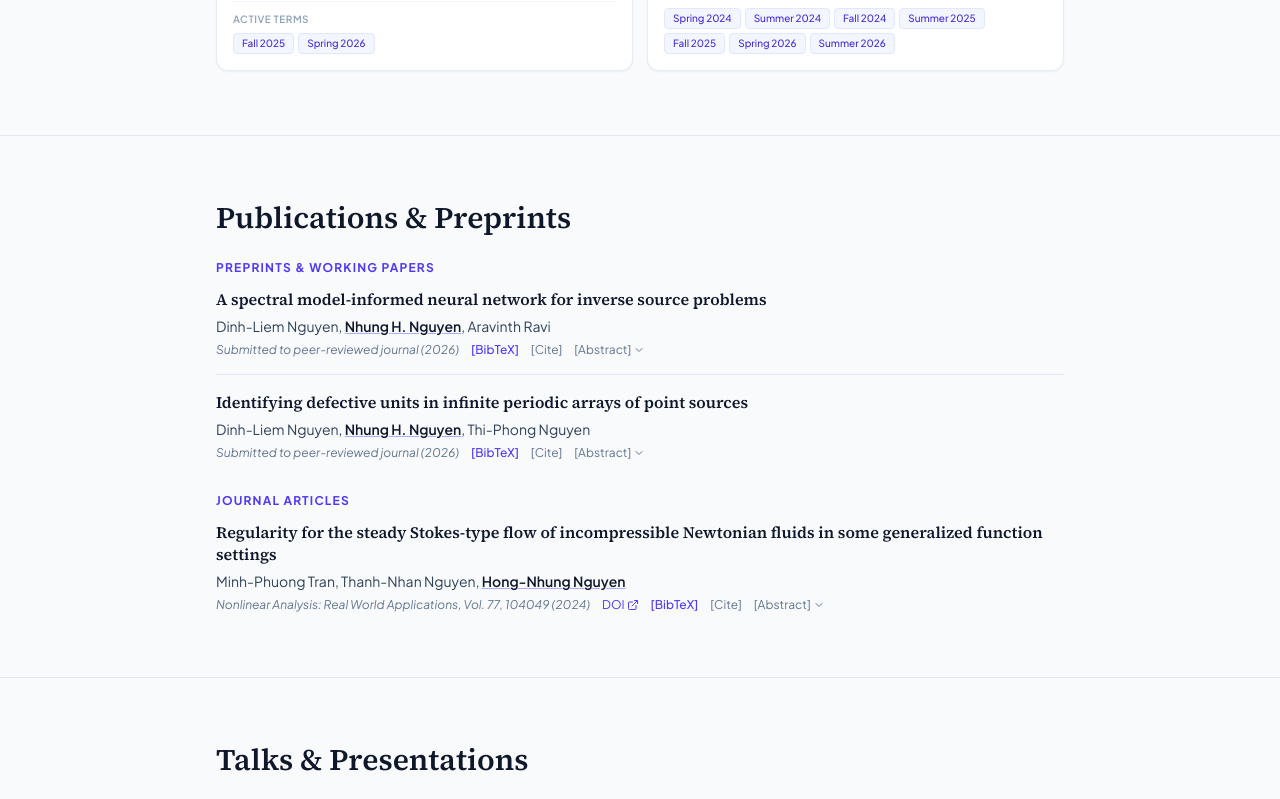
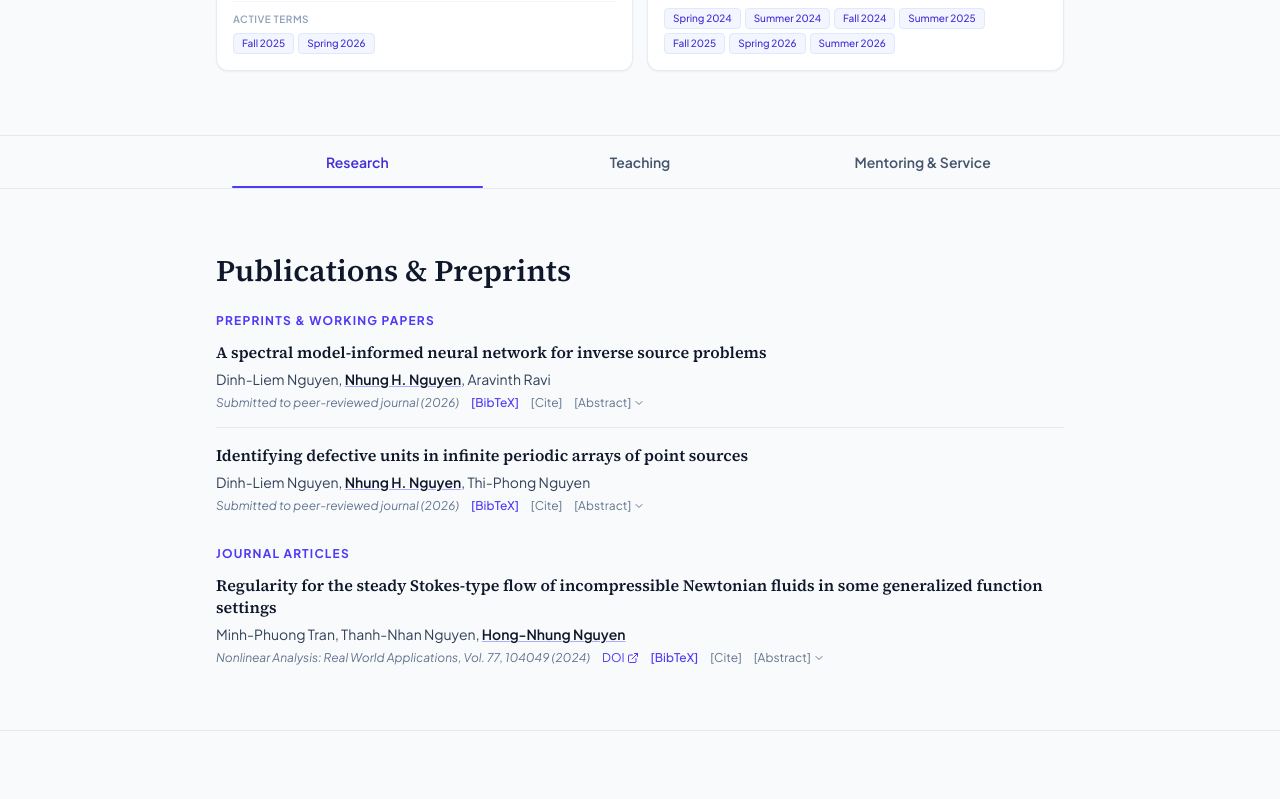
Before and after one commit to nhungnh-dot/nhungnh-dot.github.io, a React (Vite) app: page / in a window 1280 px wide. Shown: the part 1260-2059 px from the top of the page. Built offline with nearby package versions, Linux system fonts and the light colour scheme.

Commit message:
Add academic content tabs

```diff
--- a/src/App.tsx
+++ b/src/App.tsx
@@ -11,6 +11,14 @@ import { BibtexModal } from './components/BibtexModal';
 import { CvModal } from './components/CvModal';
 import { Publication } from './types';
 
+type AcademicTab = 'research' | 'teaching' | 'mentoring';
+
+const ACADEMIC_TABS: Array<{ id: AcademicTab; label: string }> = [
+  { id: 'research', label: 'Research' },
+  { id: 'teaching', label: 'Teaching' },
+  { id: 'mentoring', label: 'Mentoring & Service' },
+];
+
 export default function App() {
   const [isDark, setIsDark] = useState<boolean>(() => {
     if (typeof window !== 'undefined') {
@@ -23,6 +31,7 @@ export default function App() {
 
   const [selectedBibtexPub, setSelectedBibtexPub] = useState<Publication | null>(null);
   const [isCvModalOpen, setIsCvModalOpen] = useState<boolean>(false);
+  const [activeAcademicTab, setActiveAcademicTab] = useState<AcademicTab>('research');
 
   // Apply dark mode class to document
   useEffect(() => {
@@ -66,15 +75,77 @@ export default function App() {
 
         <EducationEmployment />
 
-        <ResearchPublications
-          onOpenBibtex={(pub) => setSelectedBibtexPub(pub)}
-        />
+        <div className="sticky top-16 z-30 border-b border-slate-200 bg-slate-50/95 backdrop-blur-md dark:border-slate-800 dark:bg-slate-950/95 no-print">
+          <div
+            className="max-w-4xl mx-auto px-4 sm:px-6 overflow-x-auto"
+            role="tablist"
+            aria-label="Academic work"
+          >
+            <div className="flex min-w-max sm:min-w-0 sm:grid sm:grid-cols-3">
+              {ACADEMIC_TABS.map((tab) => {
+                const isActive = activeAcademicTab === tab.id;
 
-        <TalksPresentations />
+                return (
+                  <button
+                    key={tab.id}
+                    id={`academic-tab-${tab.id}`}
+                    type="button"
+                    role="tab"
+                    aria-selected={isActive}
+                    aria-controls={`academic-panel-${tab.id}`}
+                    onClick={() => setActiveAcademicTab(tab.id)}
+                    className={`relative px-5 py-4 text-sm font-semibold whitespace-nowrap transition-colors focus-visible:outline-none focus-visible:ring-2 focus-visible:ring-inset focus-visible:ring-indigo-500 sm:px-3 ${
+                      isActive
+                        ? 'text-indigo-700 dark:text-indigo-300'
+                        : 'text-slate-600 hover:text-slate-950 dark:text-slate-400 dark:hover:text-slate-100'
+                    }`}
+                  >
+                    {tab.label}
+                    <span
+                      aria-hidden="true"
+                      className={`absolute inset-x-4 bottom-0 h-0.5 rounded-full bg-indigo-600 transition-opacity dark:bg-indigo-400 ${
+                        isActive ? 'opacity-100' : 'opacity-0'
+                      }`}
+                    />
+                  </button>
+                );
+              })}
+            </div>
+          </div>
+        </div>
 
-        <Teaching />
+        {activeAcademicTab === 'research' && (
+          <div
+            id="academic-panel-research"
+            role="tabpanel"
+            aria-labelledby="academic-tab-research"
+          >
+            <ResearchPublications
+              onOpenBibtex={(pub) => setSelectedBibtexPub(pub)}
+            />
+            <TalksPresentations />
+          </div>
+        )}
 
-        <Mentoring />
+        {activeAcademicTab === 'teaching' && (
+          <div
+            id="academic-panel-teaching"
+            role="tabpanel"
+            aria-labelledby="academic-tab-teaching"
+          >
+            <Teaching />
+          </div>
+        )}
+
+        {activeAcademicTab === 'mentoring' && (
+          <div
+            id="academic-panel-mentoring"
+            role="tabpanel"
+            aria-labelledby="academic-tab-mentoring"
+          >
+            <Mentoring />
+          </div>
+        )}
       </main>
 
       {/* Contact & Academic Footer */}
```
